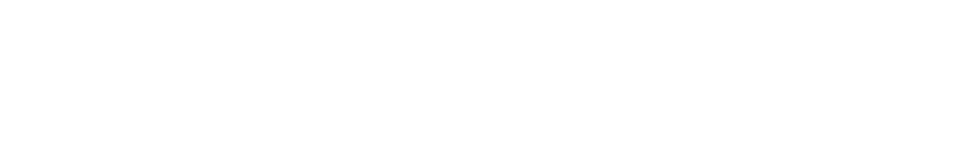
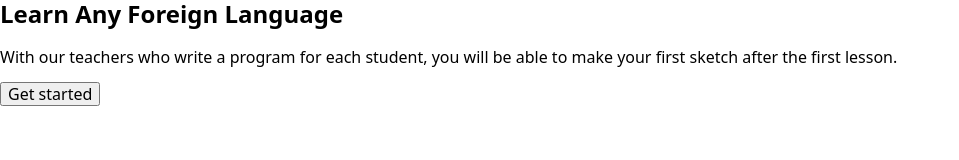
Before and after one commit to vadimvatsenko/britlex, a plain HTML site: page index.html in a window 1280 px wide. Shown: the whole page, without its empty margins (0-959 px from the left). Drawn offline with nearby package versions, Linux system fonts and the light colour scheme.

Commit message:
added hero

```diff
--- a/index.html
+++ b/index.html
@@ -19,7 +19,16 @@
         <!-- Ira-->
     </header>
     <main>
-        <!-- hero Liza -->
+        <section>
+            <img href="./img/img1.jpg" width="">
+            <h1>Learn Any Foreign Language</h1>
+            <p>With our teachers who write a program for
+                each student, you will be able to make your
+                first sketch after the first lesson.</p>
+            <button type="button">Get started</button>
+        </section>
+        <!--  Skills-------Дима-->
+
         <!-- modal Lena -->
         <!-- skills Dmitro -->
         <!-- about Artur -->
```
